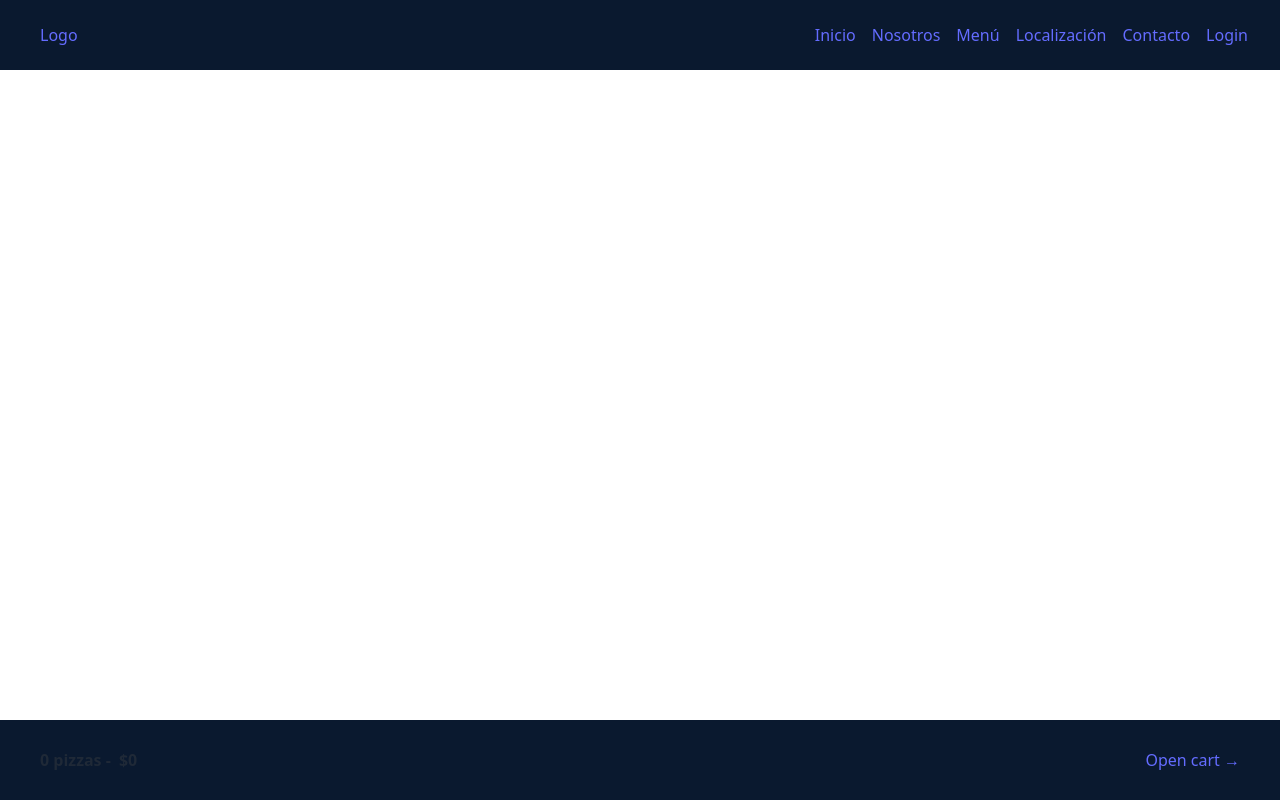
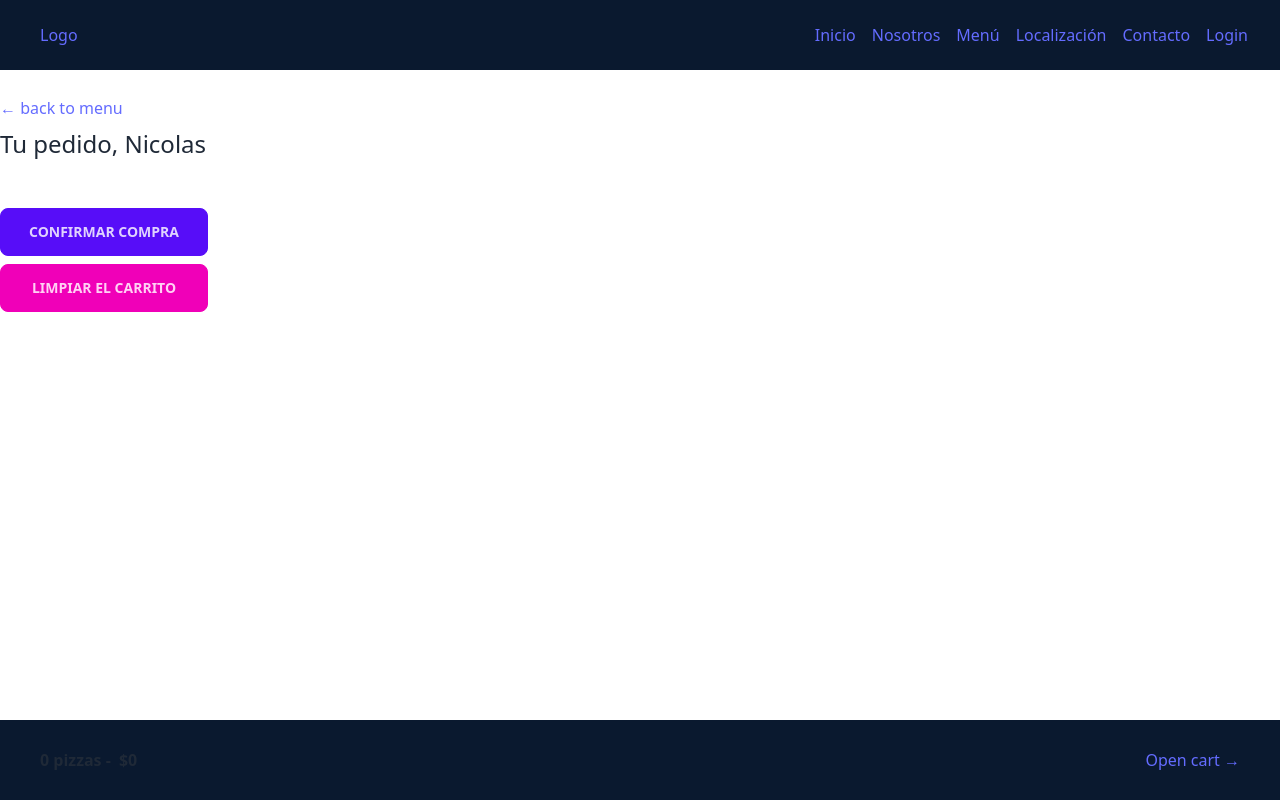
Before and after one commit to No-Country/c14-46-m-csharp-react, a React (Vite) app in the folder front/sharp-pizza/: page /cart in a window 1280 px wide. Built offline with nearby package versions, Linux system fonts and the light colour scheme.

Commit message:
create component

```diff
--- a/front/sharp-pizza/src/features/cart/Cart.jsx
+++ b/front/sharp-pizza/src/features/cart/Cart.jsx
@@ -1,7 +1,25 @@
+import { useSelector } from "react-redux"
+import { Link } from "react-router-dom"
+import CartItem from "./CartItem"
 
 const Cart = () => {
+  const username = useSelector(state => state.user.username)
+  const products = useSelector(state => state.cart.products)
+
   return (
-    <div>Cart</div>
+    <div className="flex flex-col justify-center items-left gap-2 pt-12">
+      <Link to={'/menu'}>&larr; back to menu</Link>
+      <h1 className="text-2xl">Tu pedido, {username}</h1>
+
+      {products.map(product => (
+        <CartItem key={product.id} product={product} />
+      ))}
+
+      <Link className="btn btn-primary w-52 mt-10" to={'/order/new'}>Confirmar compra</Link>
+      <button className="btn btn-secondary w-52">Limpiar el carrito</button>
+
+
+    </div>
   )
 }
 
```
